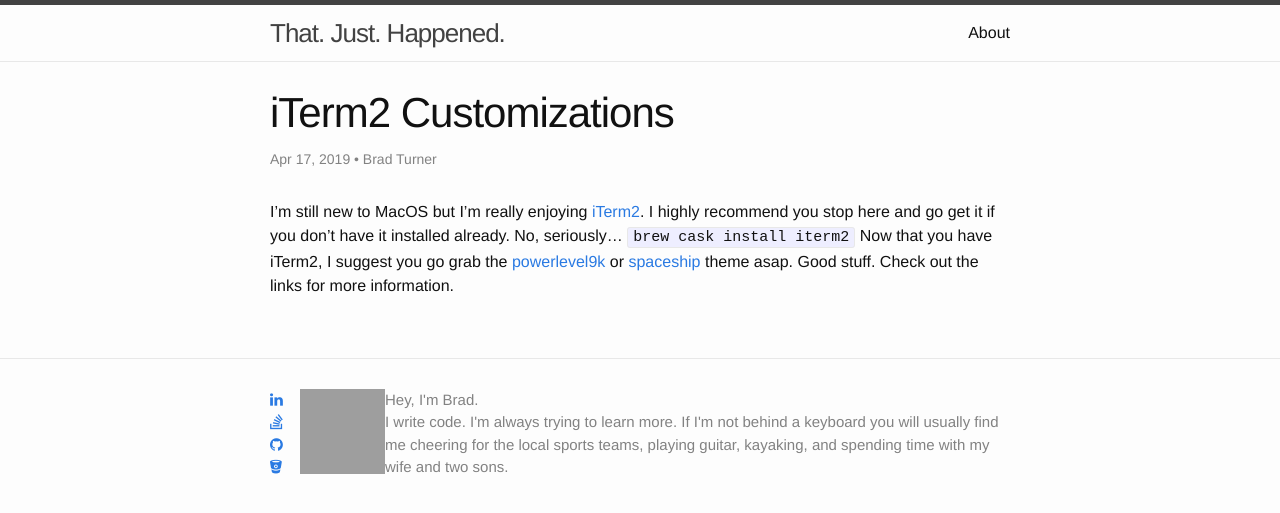
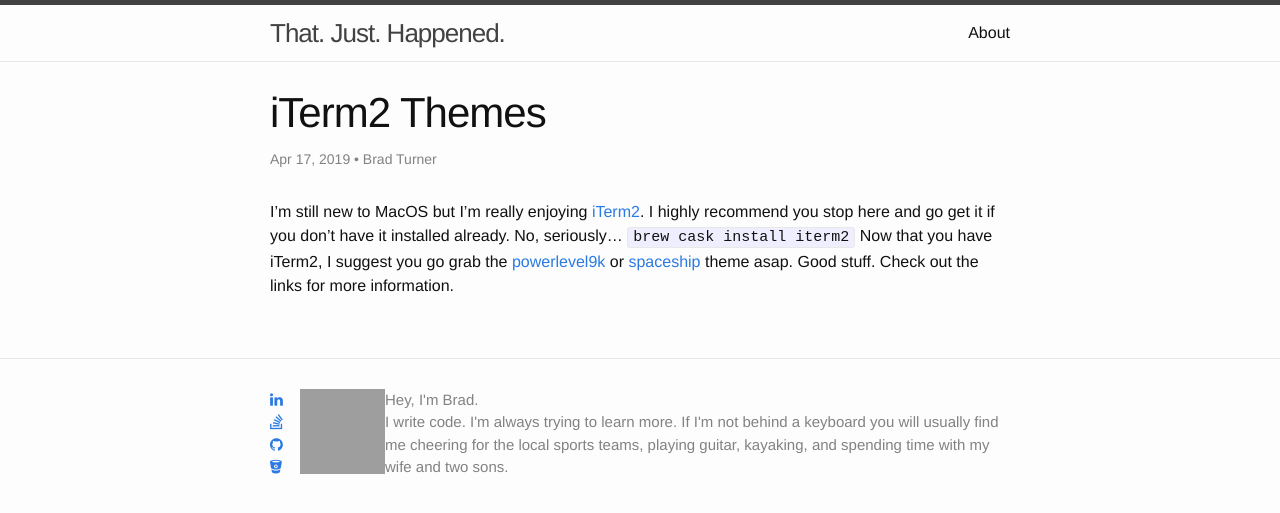
Before and after one commit to brandnameboredom/brandnameboredom.github.io, a Jekyll site: the page built from _posts/2019-04-17-iterm2themes.md, in a window 1280 px wide, cut to the strip 0-513 px from the top of the page. Built offline with Jekyll 4.4.1, drawn with Linux system fonts in a browser that asks for light colours; nearby versions of some CDN libraries; grey boxes are pictures that could not be loaded.

Commit message:
Updating title and categories

```diff
--- a/_posts/2019-04-17-iterm2themes.md
+++ b/_posts/2019-04-17-iterm2themes.md
@@ -1,8 +1,8 @@
 ---
 layout: post
-title:  "iTerm2 Customizations"
+title:  "iTerm2 Themes"
 date:   2019-04-17 12:00:00 -0400
-categories: [iTerm2, powerlevel9k]
+categories: [iTerm2, powerlevel9k, spaceship, zsh]
 author: Brad Turner
 ---
 
```
